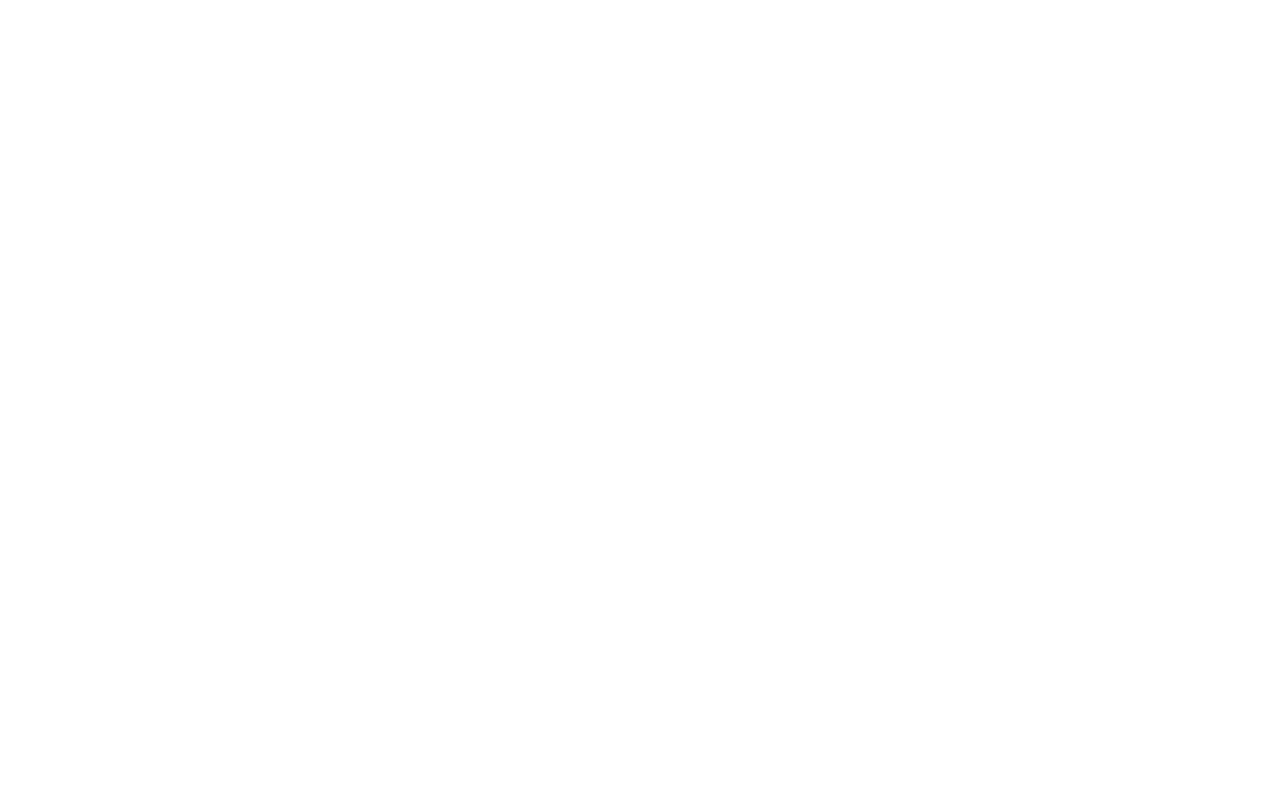
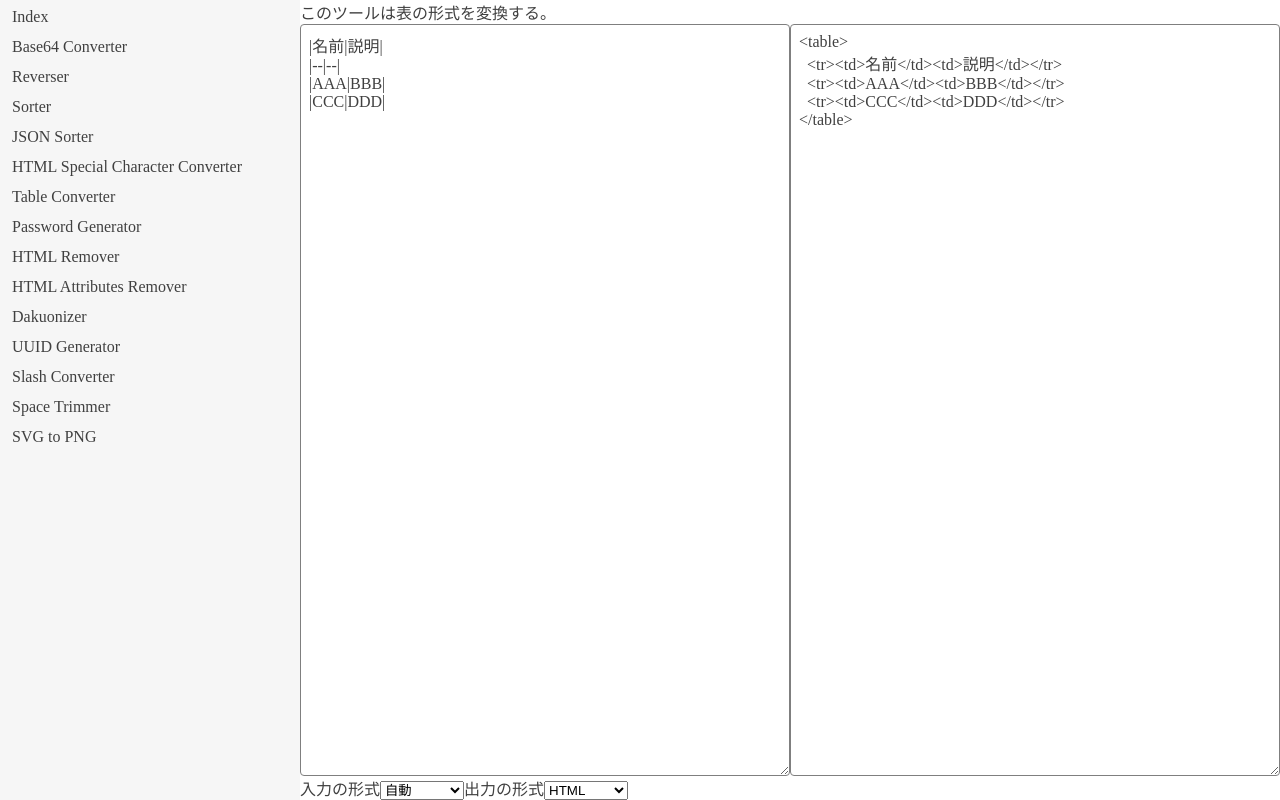
Before and after one commit to kkawaharanet/misc-tools, a React (Vite) app: page /table-converter in a window 1280 px wide. Before the commit this address had no page. Built offline with nearby package versions, Linux system fonts and the light colour scheme.

Commit message:
CSV to Markdown Tableを削除した Table Converterを追加した

```diff
--- a/src/app-routes.tsx
+++ b/src/app-routes.tsx
@@ -1,7 +1,6 @@
 import { JSX } from "react";
 import Base64Converter from "./app/base64-converter/page";
 import Blank from "./app/blank/page";
-import CsvToMarkdownTable from "./app/csv-to-markdown-table/page";
 import Dakuonizer from "./app/dakuonizer/page";
 import HtmlRemover from "./app/html-remover/page";
 import HtmlSpecialCharacterConverter from "./app/html-special-character-converter/html-special-character-converter";
@@ -12,6 +11,7 @@
 import Sorter from "./app/sorter/page";
 import SpaceTrimmer from "./app/space-trimmer/page";
 import SvgToPng from "./app/svg-to-png/page";
+import TableConverter from "./app/table-converter/page";
 import UuidGenerator from "./app/uuid-generator/page";
 
 export interface AppRoute {
@@ -52,9 +52,9 @@
     name: "HTML Special Character Converter",
   },
   {
-    path: "/csv-to-markdown-table",
-    element: <CsvToMarkdownTable />,
-    name: "CSV to Markdown Table",
+    path: "/table-converter",
+    element: <TableConverter />,
+    name: "Table Converter",
   },
   {
     path: "/password-generator",
--- a/src/app/blank/page.tsx
+++ b/src/app/blank/page.tsx
@@ -1,5 +1,13 @@
 import { Page } from "../../components/page/Page";
 
 export default function Blank() {
-  return <Page title="Blank" />;
+  const version = import.meta.env.VERSION as string;
+  return (
+    <Page title="Blank">
+      <p>misc-tools {version}</p>
+      <p>
+        <a href="https://kkawahara.net">kkawahara.net</a>
+      </p>
+    </Page>
+  );
 }
--- a/src/app/csv-to-markdown-table/page.tsx
+++ /dev/null
@@ -1,35 +0,0 @@
-import { useState } from "react";
-import { Page } from "../../components/page/Page";
-import { Pane } from "../../components/pane/Pane";
-import { csvToMarkdownTable } from "../../functions";
-
-export default function CsvToMarkdownTable() {
-  const [input, setInput] = useState(`名前,説明\nAAA,BBB\nCCC,DDD`);
-  const [tsvEnabled, setTsvEnabled] = useState(false);
-
-  const output = csvToMarkdownTable(input, tsvEnabled);
-
-  return (
-    <Page title="CSV to Markdown Table">
-      <Pane
-        header={<p>このツールはCSVをMarkdownの表に変換する。</p>}
-        input={input}
-        output={output}
-        onChange={(input) => setInput(input)}
-        params={
-          <div>
-            <input
-              type="checkbox"
-              id="checkboxTsvEnabled"
-              defaultChecked={tsvEnabled}
-              onChange={(event: React.ChangeEvent<HTMLInputElement>) =>
-                setTsvEnabled(event.target.checked)
-              }
-            />
-            <label htmlFor="checkboxTsvEnabled">TSV</label>
-          </div>
-        }
-      />
-    </Page>
-  );
-}
--- /dev/null
+++ b/src/app/table-converter/page.tsx
@@ -0,0 +1,161 @@
+import { useId, useState } from "react";
+import { Page } from "../../components/page/Page";
+import { Pane } from "../../components/pane/Pane";
+
+export type TableType = "html" | "csv" | "tsv" | "markdown";
+
+export interface TableConverterState {
+  input: string;
+  inputType: TableType | "auto";
+  outputType: TableType;
+}
+
+function detectTableType(input: string): TableType {
+  const parser = new DOMParser();
+  const document = parser.parseFromString(input, "text/html");
+  if (document.querySelector("td")) {
+    return "html";
+  }
+  if (input.includes("|")) {
+    return "markdown";
+  }
+  if (input.includes("\t")) {
+    return "tsv";
+  }
+  return "csv";
+}
+
+class Table {
+  constructor(public readonly data: string[][]) {}
+
+  static createFrom(text: string, type: TableType | "auto") {
+    const detectedType: TableType = (() => {
+      if (type === "auto") {
+        return detectTableType(text);
+      }
+      return type;
+    })();
+
+    if (detectedType === "html") {
+      const parser = new DOMParser();
+      const document = parser.parseFromString(text, "text/html");
+      const table = document.querySelector("table");
+      if (!table) {
+        throw new Error("Failed to parse table");
+      }
+      const data = Array.from(table.querySelectorAll("tr")).map((tr) => {
+        return Array.from(tr.querySelectorAll("td")).map((td) => td.innerText);
+      });
+      return new Table(data);
+    } else if (detectedType === "markdown") {
+      // 1. 改行で分割する
+      // 2. "|"で分割し、左右端は除く
+      // 3. 1行目は除く
+      const data = text
+        .split("\n")
+        .map((line) => line.split("|").slice(1, -1))
+        .filter((_, index) => index !== 1);
+      return new Table(data);
+    } else if (detectedType === "tsv") {
+      const data = text.split("\n").map((line) => line.split("\t"));
+      return new Table(data);
+    }
+
+    const data = text.split("\n").map((line) => line.split(","));
+    return new Table(data);
+  }
+
+  toString(type: TableType) {
+    if (type === "html") {
+      return `<table>\n${this.data.map((row) => `  <tr>${row.map((cell) => `<td>${cell}</td>`).join("")}</tr>`).join("\n")}\n</table>`;
+    } else if (type === "markdown") {
+      const temp = [...this.data];
+      temp.splice(
+        1,
+        0,
+        Array.from({ length: this.columns }, () => "--"),
+      );
+      return temp.map((row) => `|${row.join("|")}|`).join("\n");
+    } else if (type === "tsv") {
+      return this.data.map((row) => row.join("\t")).join("\n");
+    }
+    return this.data.map((row) => row.join(",")).join("\n");
+  }
+
+  get rows(): number {
+    return this.data.length;
+  }
+
+  get columns(): number {
+    return this.data
+      .map((d) => d.length)
+      .reduce((accumulator, currentValue) =>
+        accumulator < currentValue ? currentValue : accumulator,
+      );
+  }
+}
+
+export default function TableConverter() {
+  const [state, setState] = useState<TableConverterState>({
+    input: "|名前|説明|\n|--|--|\n|AAA|BBB|\n|CCC|DDD|",
+    inputType: "auto",
+    outputType: "html",
+  });
+  const inputTypeSelectId = useId();
+  const outputTypeSelectId = useId();
+
+  const output = (() => {
+    try {
+      const table = Table.createFrom(state.input, state.inputType);
+      return table.toString(state.outputType);
+    } catch (error: any) {
+      return error.toString();
+    }
+  })();
+
+  return (
+    <Page title="TableConverter">
+      <Pane
+        header={<p>このツールは表の形式を変換する。</p>}
+        input={state.input}
+        output={output}
+        onChange={(input) => setState((state) => ({ ...state, input }))}
+        params={
+          <div>
+            <label htmlFor={inputTypeSelectId}>入力の形式</label>
+            <select
+              id={inputTypeSelectId}
+              onChange={(e) =>
+                setState((s) => ({
+                  ...s,
+                  inputType: e.target.value as TableType,
+                }))
+              }
+            >
+              <option value="auto">自動</option>
+              <option value="html">HTML</option>
+              <option value="csv">CSV</option>
+              <option value="tsv">TSV</option>
+              <option value="markdown">Markdown</option>
+            </select>
+            <label htmlFor={outputTypeSelectId}>出力の形式</label>
+            <select
+              id={outputTypeSelectId}
+              onChange={(e) =>
+                setState((s) => ({
+                  ...s,
+                  outputType: e.target.value as TableType,
+                }))
+              }
+            >
+              <option value="html">HTML</option>
+              <option value="csv">CSV</option>
+              <option value="tsv">TSV</option>
+              <option value="markdown">Markdown</option>
+            </select>
+          </div>
+        }
+      />
+    </Page>
+  );
+}
```
Also changed, not shown: package.json (+8 -8 lines), 1 other file (tests, documents, lock files or other folders).
